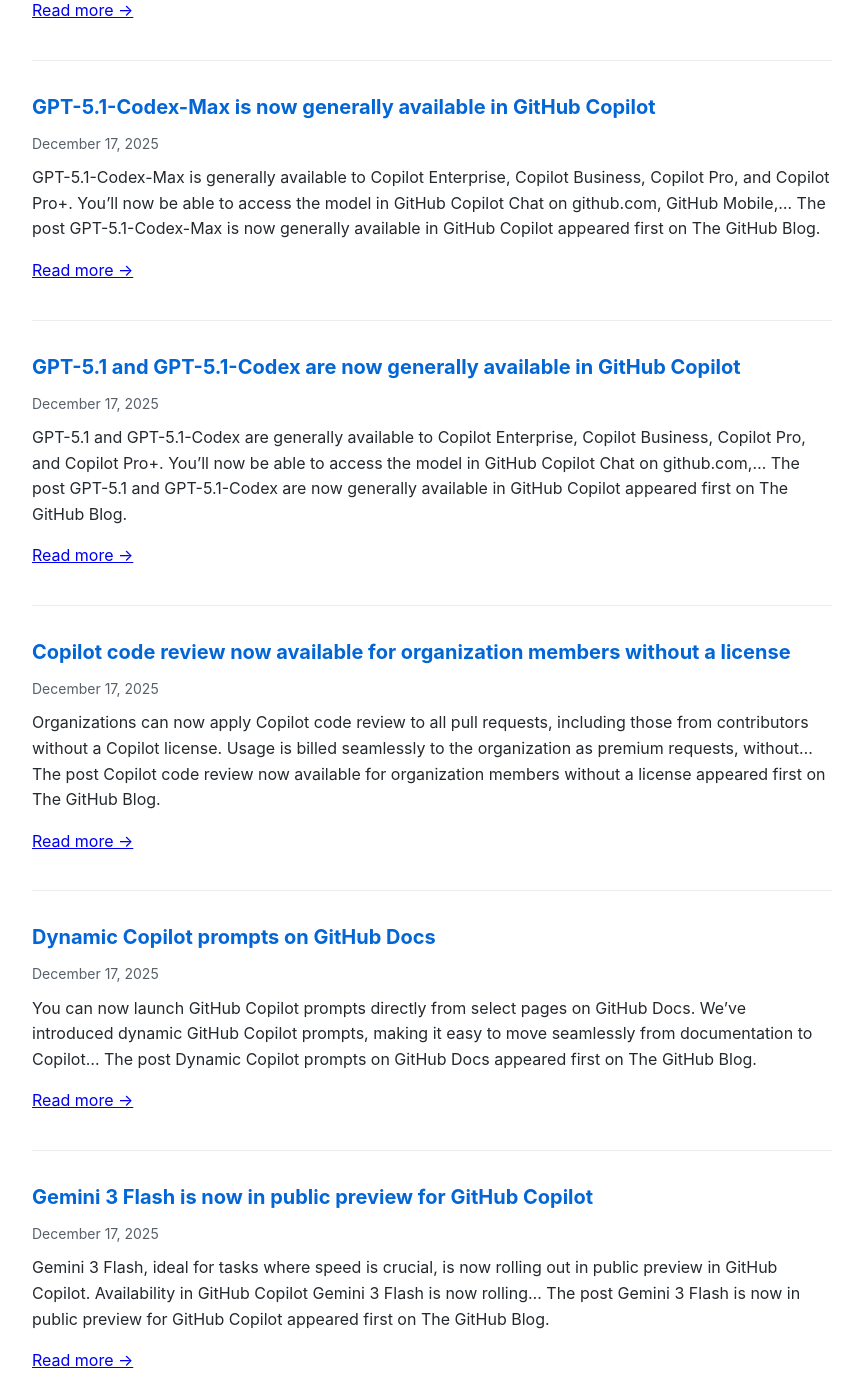
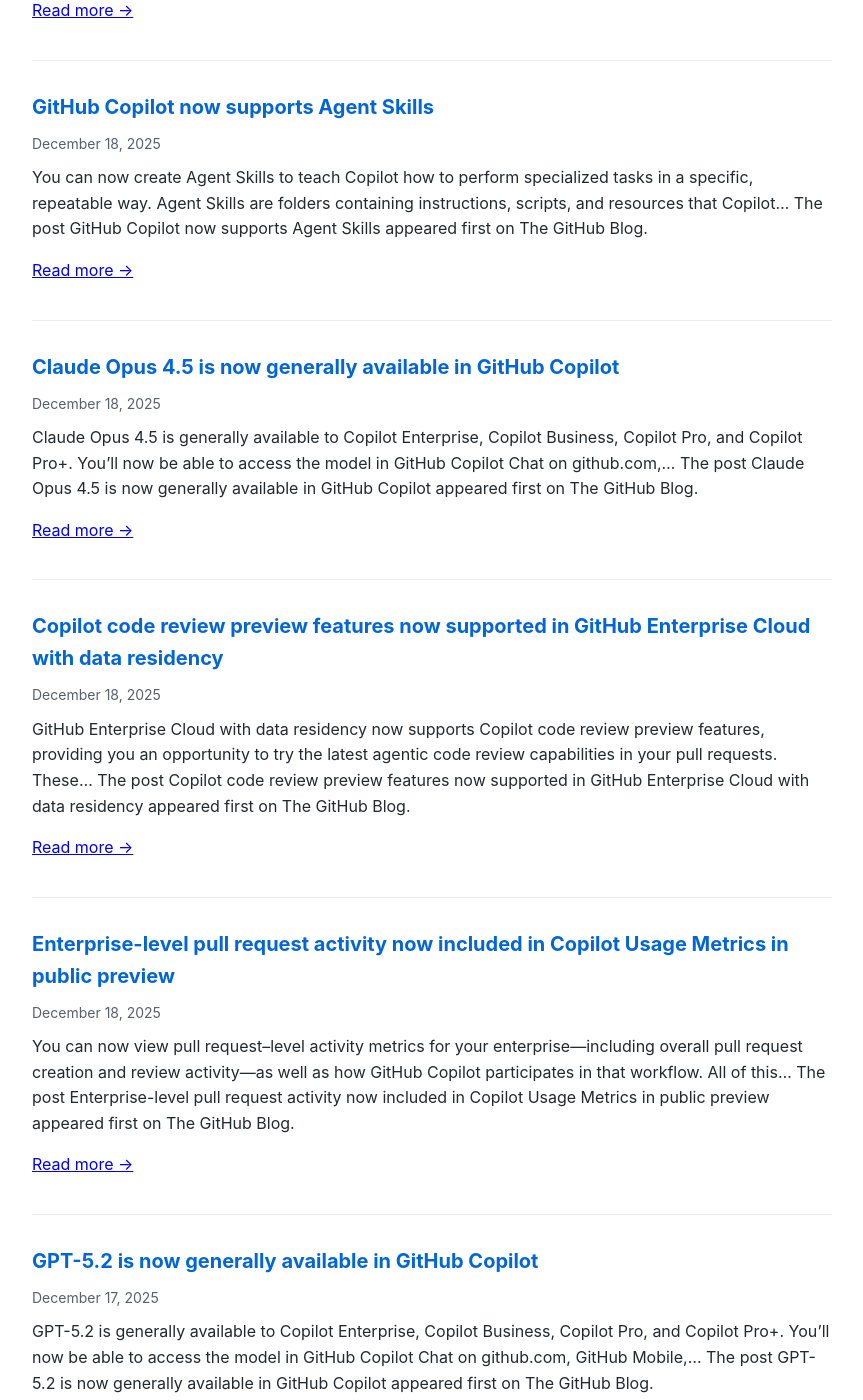
Before and after one commit to Oregand/oregand.github.io, a Jekyll site: the page copilot-feed.html, which Jekyll copies as it is, in a window 1280 px wide and 1400 px high, scrolled down 294 px. Shown: the whole window, without its empty margins (208-1071 px from the left). Built offline with Jekyll 4.4.1, drawn with Linux system fonts in a browser that asks for light colours; some of the changed text lies outside the part shown.

Commit message:
Update RSS feed

```diff
--- a/copilot-feed.html
+++ b/copilot-feed.html
@@ -65,6 +65,71 @@
 
   <div class="feed-item">
     <div class="feed-title">
+      <a href="https://github.blog/changelog/2025-12-18-assigning-github-copilot-to-an-issue-now-adds-you-as-an-assignee" target="_blank">Assigning GitHub Copilot to an issue now adds you as an assignee</a>
+    </div>
+    <div class="feed-date">December 18, 2025</div>
+    <div class="feed-description">
+      When you assign an issue to Copilot, you&#8217;ll now automatically be added as an assignee yourself. This makes it easier to track your work using filters like assignee:@me and understand&#8230;
+The post Assigning GitHub Copilot to an issue now adds you as an assignee appeared first on The GitHub Blog.
+
+      <p><a href="https://github.blog/changelog/2025-12-18-assigning-github-copilot-to-an-issue-now-adds-you-as-an-assignee" target="_blank">Read more →</a></p>
+    </div>
+  </div>
+
+  <div class="feed-item">
+    <div class="feed-title">
+      <a href="https://github.blog/changelog/2025-12-18-github-copilot-now-supports-agent-skills" target="_blank">GitHub Copilot now supports Agent Skills</a>
+    </div>
+    <div class="feed-date">December 18, 2025</div>
+    <div class="feed-description">
+      You can now create Agent Skills to teach Copilot how to perform specialized tasks in a specific, repeatable way. Agent Skills are folders containing instructions, scripts, and resources that Copilot&#8230;
+The post GitHub Copilot now supports Agent Skills appeared first on The GitHub Blog.
+
+      <p><a href="https://github.blog/changelog/2025-12-18-github-copilot-now-supports-agent-skills" target="_blank">Read more →</a></p>
+    </div>
+  </div>
+
+  <div class="feed-item">
+    <div class="feed-title">
+      <a href="https://github.blog/changelog/2025-12-18-claude-opus-4-5-is-now-generally-available-in-github-copilot" target="_blank">Claude Opus 4.5 is now generally available in GitHub Copilot</a>
+    </div>
+    <div class="feed-date">December 18, 2025</div>
+    <div class="feed-description">
+      Claude Opus 4.5 is generally available to Copilot Enterprise, Copilot Business, Copilot Pro, and Copilot Pro+. You&#8217;ll now be able to access the model in GitHub Copilot Chat on github.com,&#8230;
+The post Claude Opus 4.5 is now generally available in GitHub Copilot appeared first on The GitHub Blog.
+
+      <p><a href="https://github.blog/changelog/2025-12-18-claude-opus-4-5-is-now-generally-available-in-github-copilot" target="_blank">Read more →</a></p>
+    </div>
+  </div>
+
+  <div class="feed-item">
+    <div class="feed-title">
+      <a href="https://github.blog/changelog/2025-12-18-copilot-code-review-preview-features-now-supported-in-github-enterprise-cloud-with-data-residency" target="_blank">Copilot code review preview features now supported in GitHub Enterprise Cloud with data residency</a>
+    </div>
+    <div class="feed-date">December 18, 2025</div>
+    <div class="feed-description">
+      GitHub Enterprise Cloud with data residency now supports Copilot code review preview features, providing you an opportunity to try the latest agentic code review capabilities in your pull requests. These&#8230;
+The post Copilot code review preview features now supported in GitHub Enterprise Cloud with data residency appeared first on The GitHub Blog.
+
+      <p><a href="https://github.blog/changelog/2025-12-18-copilot-code-review-preview-features-now-supported-in-github-enterprise-cloud-with-data-residency" target="_blank">Read more →</a></p>
+    </div>
+  </div>
+
+  <div class="feed-item">
+    <div class="feed-title">
+      <a href="https://github.blog/changelog/2025-12-18-enterprise-level-pull-request-activity-metrics-now-in-public-preview" target="_blank">Enterprise-level pull request activity now included in Copilot Usage Metrics in public preview</a>
+    </div>
+    <div class="feed-date">December 18, 2025</div>
+    <div class="feed-description">
+      You can now view pull request&#8211;level activity metrics for your enterprise&#8212;including overall pull request creation and review activity&#8212;as well as how GitHub Copilot participates in that workflow. All of this&#8230;
+The post Enterprise-level pull request activity now included in Copilot Usage Metrics in public preview appeared first on The GitHub Blog.
+
+      <p><a href="https://github.blog/changelog/2025-12-18-enterprise-level-pull-request-activity-metrics-now-in-public-preview" target="_blank">Read more →</a></p>
+    </div>
+  </div>
+
+  <div class="feed-item">
+    <div class="feed-title">
       <a href="https://github.blog/changelog/2025-12-17-gpt-5-2-is-now-generally-available-in-github-copilot" target="_blank">GPT-5.2 is now generally available in GitHub Copilot</a>
     </div>
     <div class="feed-date">December 17, 2025</div>
@@ -128,73 +193,8 @@ The post Dynamic Copilot prompts on GitHub Docs appeared first on The GitHub Blo
     </div>
   </div>
 
-  <div class="feed-item">
-    <div class="feed-title">
-      <a href="https://github.blog/changelog/2025-12-17-gemini-3-flash-is-now-in-public-preview-for-github-copilot" target="_blank">Gemini 3 Flash is now in public preview for GitHub Copilot</a>
-    </div>
-    <div class="feed-date">December 17, 2025</div>
-    <div class="feed-description">
-      Gemini 3 Flash, ideal for tasks where speed is crucial, is now rolling out in public preview in GitHub Copilot. Availability in GitHub Copilot Gemini 3 Flash is now rolling&#8230;
-The post Gemini 3 Flash is now in public preview for GitHub Copilot appeared first on The GitHub Blog.
-
-      <p><a href="https://github.blog/changelog/2025-12-17-gemini-3-flash-is-now-in-public-preview-for-github-copilot" target="_blank">Read more →</a></p>
-    </div>
-  </div>
-
-  <div class="feed-item">
-    <div class="feed-title">
-      <a href="https://github.blog/changelog/2025-12-16-c-code-editing-tools-for-github-copilot-in-public-preview" target="_blank">C++ code editing tools for GitHub Copilot in public preview</a>
-    </div>
-    <div class="feed-date">December 16, 2025</div>
-    <div class="feed-description">
-      C++ code editing tools for GitHub Copilot are now in public preview in the latest Visual Studio 2026 Insiders release. These tools extend Copilot&#8217;s ability to understand and modify C++&#8230;
-The post C++ code editing tools for GitHub Copilot in public preview appeared first on The GitHub Blog.
-
-      <p><a href="https://github.blog/changelog/2025-12-16-c-code-editing-tools-for-github-copilot-in-public-preview" target="_blank">Read more →</a></p>
-    </div>
-  </div>
-
-  <div class="feed-item">
-    <div class="feed-title">
-      <a href="https://github.blog/changelog/2025-12-16-track-organization-copilot-usage" target="_blank">Track organization Copilot usage</a>
-    </div>
-    <div class="feed-date">December 16, 2025</div>
-    <div class="feed-description">
-      You can now access your organization&#8217;s Copilot usage metrics via the Copilot usage APIs. The APIs contain reports with aggregated and user-specific metrics, including usage statistics for various Copilot features,&#8230;
-The post Track organization Copilot usage appeared first on The GitHub Blog.
-
-      <p><a href="https://github.blog/changelog/2025-12-16-track-organization-copilot-usage" target="_blank">Read more →</a></p>
-    </div>
-  </div>
-
-  <div class="feed-item">
-    <div class="feed-title">
-      <a href="https://github.blog/changelog/2025-12-16-more-direct-access-to-agent-session-creation-across-github-mobile" target="_blank">More direct access to agent session creation across GitHub Mobile</a>
-    </div>
-    <div class="feed-date">December 16, 2025</div>
-    <div class="feed-description">
-      We&#8217;ve expanded the availability of the New Agent Session option in GitHub Mobile! Previously, users could only start a new agent session from the &#8220;Agents&#8221;, &#8220;Home&#8221;, or repository views. With&#8230;
-The post More direct access to agent session creation across GitHub Mobile appeared first on The GitHub Blog.
-
-      <p><a href="https://github.blog/changelog/2025-12-16-more-direct-access-to-agent-session-creation-across-github-mobile" target="_blank">Read more →</a></p>
-    </div>
-  </div>
-
-  <div class="feed-item">
-    <div class="feed-title">
-      <a href="https://github.blog/changelog/2025-12-12-gemini-3-pro-is-now-available-in-visual-studio-jetbrains-ides-xcode-and-eclipse" target="_blank">Gemini 3 Pro is now available in Visual Studio, JetBrains IDEs, Xcode, and Eclipse</a>
-    </div>
-    <div class="feed-date">December 12, 2025</div>
-    <div class="feed-description">
-      Gemini 3 Pro is available in public preview to Copilot Enterprise, Copilot Business, Copilot Pro and Copilot Pro+. You&#8217;ll now be able to access the model in GitHub Copilot Chat&#8230;
-The post Gemini 3 Pro is now available in Visual Studio, JetBrains IDEs, Xcode, and Eclipse appeared first on The GitHub Blog.
-
-      <p><a href="https://github.blog/changelog/2025-12-12-gemini-3-pro-is-now-available-in-visual-studio-jetbrains-ides-xcode-and-eclipse" target="_blank">Read more →</a></p>
-    </div>
-  </div>
-
   <div class="update-info">
-    Feed last updated: December 18, 2025 at 12:01 PM
+    Feed last updated: December 19, 2025 at 12:02 AM
   </div>
 </body>
 </html>
```
